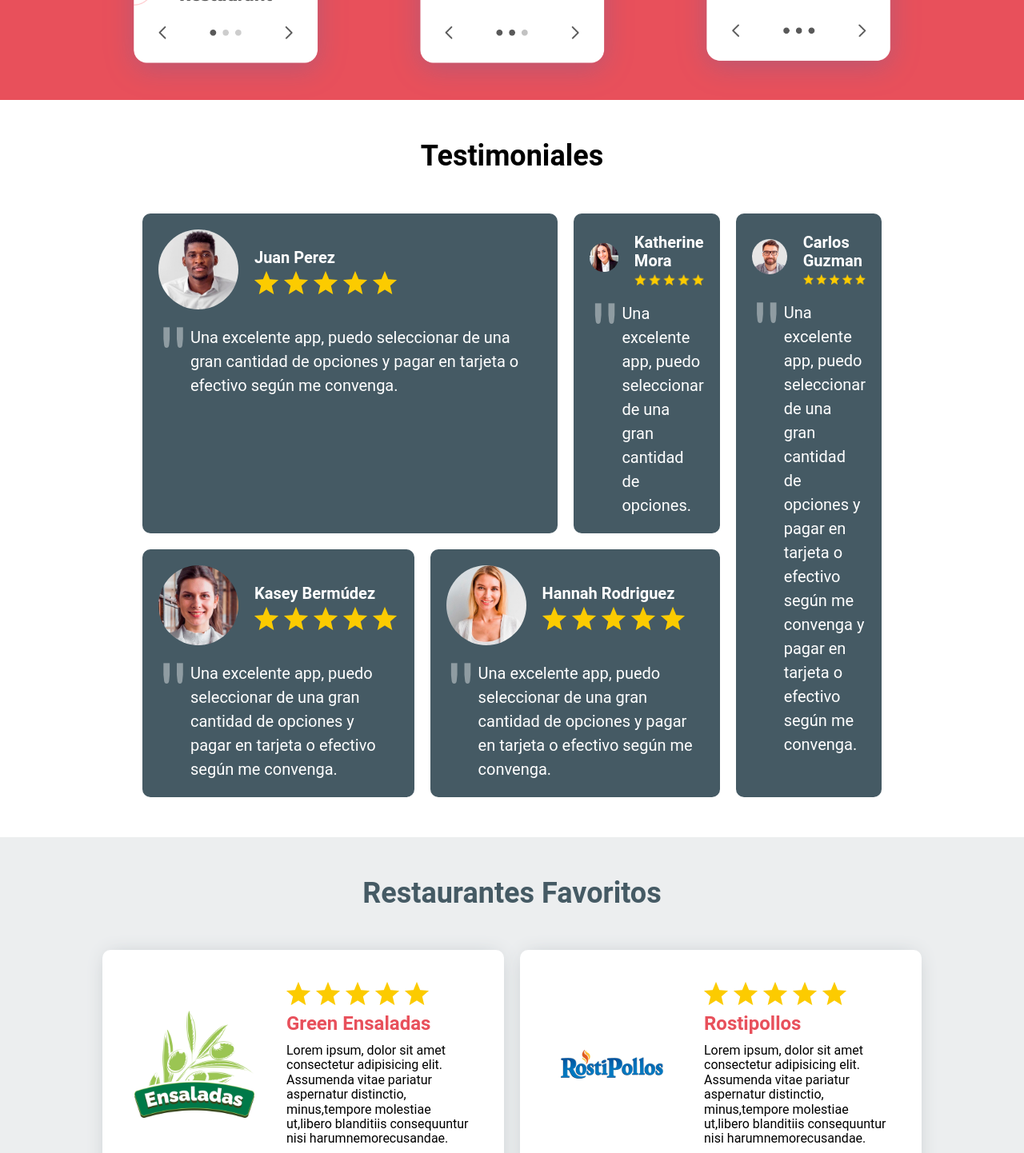
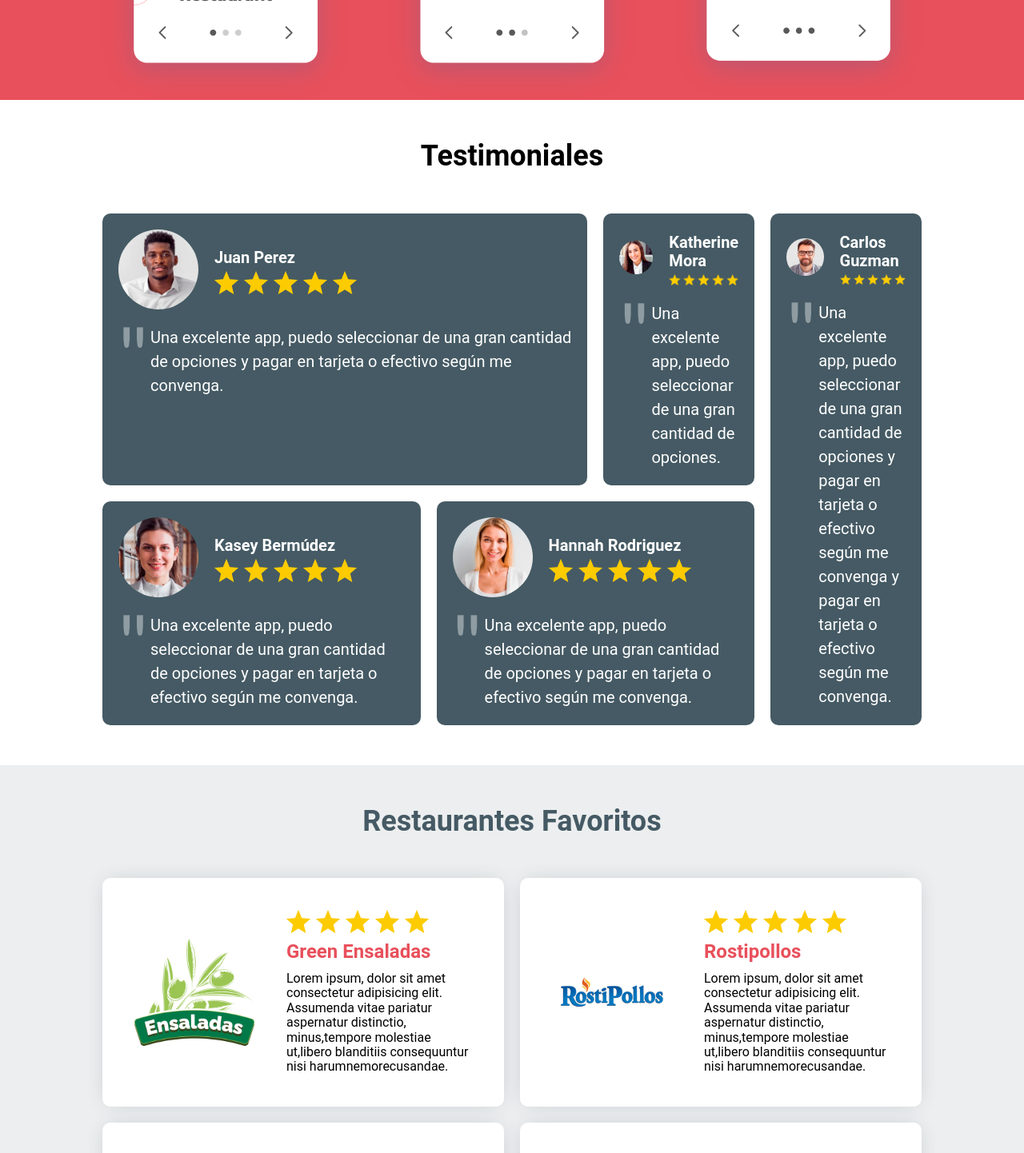
Before and after one commit to BrandonSGC/react-delivery-app, a React (Vite) app: page / in a window 1280 px wide. Shown: the part 1460-2902 px from the top of the page at 80% size. Built offline with nearby package versions, Linux system fonts and the light colour scheme.

Commit message:
Minor changes

```diff
--- a/index.html
+++ b/index.html
@@ -2,7 +2,7 @@
 <html lang="en">
   <head>
     <meta charset="UTF-8" />
-    <link rel="icon" type="image/svg+xml" href="/vite.svg" />
+    <link rel="icon" type="image/svg+xml" href="/img/favicon.png" />
     <meta name="viewport" content="width=device-width, initial-scale=1.0" />
     <title>Delivery App</title>
   </head>
--- a/src/components/TestimonialCard.jsx
+++ b/src/components/TestimonialCard.jsx
@@ -9,7 +9,7 @@ export const TestimonialCard = ({ imageURL, author, description }) => {
           <p className="testimonial__author">{author}</p>
           <img
             className="testimonial__rating"
-            src="/public/img/estrellas.png"
+            src="/img/estrellas.png"
             alt="stars image"
           />
         </div>
--- a/src/layout/Delivery.jsx
+++ b/src/layout/Delivery.jsx
@@ -7,7 +7,7 @@ export const Delivery = () => {
 
       <div className="delivery__grid contenedor">
         <div className="delivery__image">
-          <img src="/public/img/repartidor.jpg" alt="delivery image" />
+          <img src="/img/repartidor.jpg" alt="delivery image" />
         </div>
 
         <div className="delivery__content">
--- a/src/scss/favorites/_favorites.scss
+++ b/src/scss/favorites/_favorites.scss
@@ -3,11 +3,11 @@
 
 .favorites {
   background-color: v.$grisClaro;
+  padding: 5rem 0;
 
   &__heading {
     text-align: center;
     color: v.$secundario;
-    padding: 5rem 0 0 0;
   }
 
   &__grid {
--- a/src/scss/testimonials/_testimonials.scss
+++ b/src/scss/testimonials/_testimonials.scss
@@ -2,7 +2,7 @@
 @use "../base/mixins" as m;
 
 .testimonials {
-  padding: v.$separacion;
+  padding: 5rem 0;
 
   &__heading {
     text-align: center;
```
Also changed, not shown: public/img/favicon.png (added).
